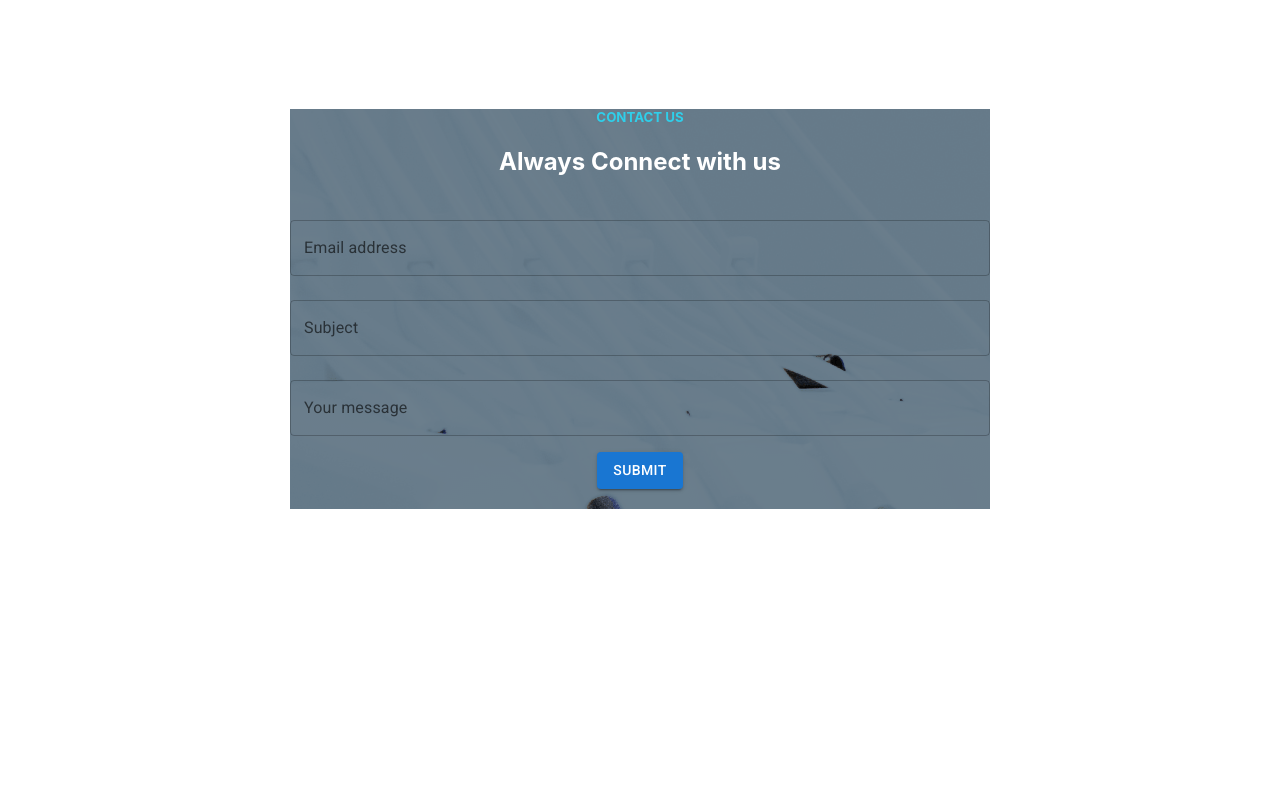
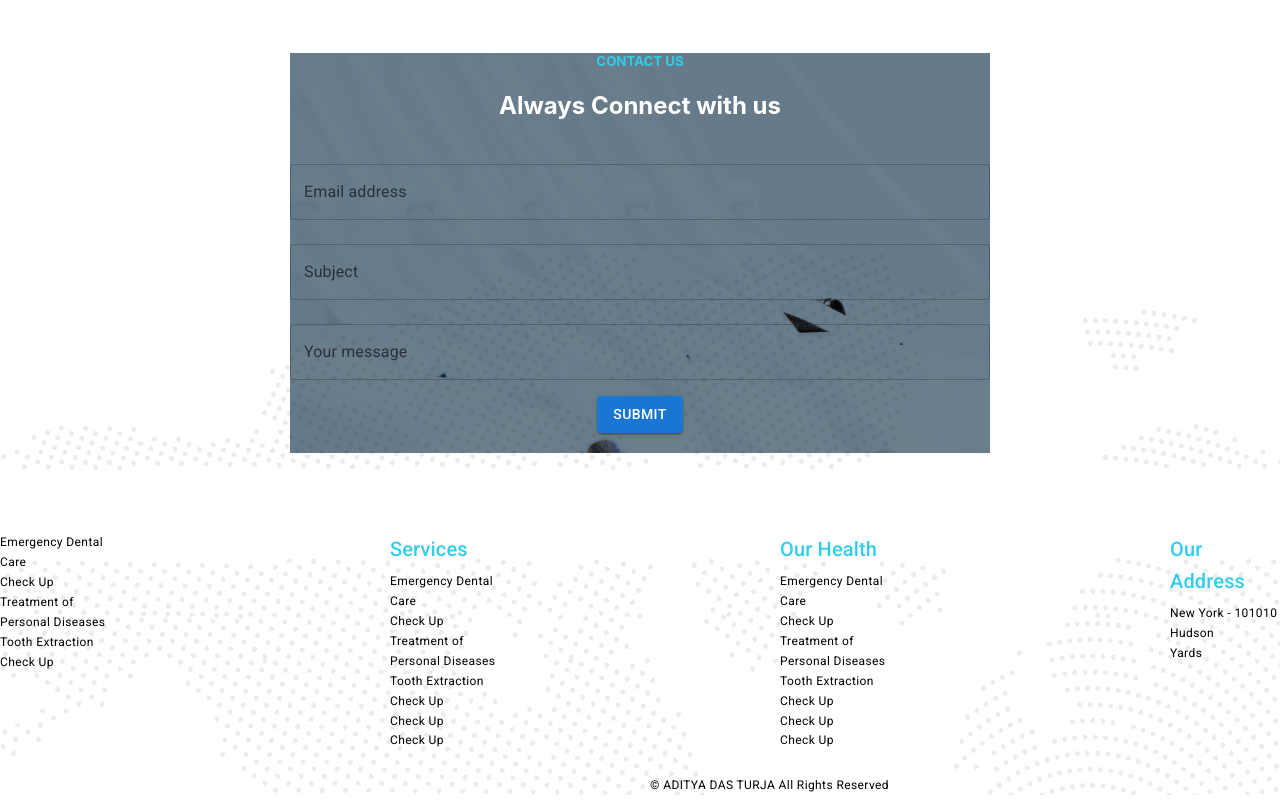
Before and after one commit to aditya19xx/doctors-portal-client, a React (Create React App) app: page / in a window 1280 px wide. Shown: the part 2651-3451 px from the top of the page. Before the commit the page ends 3160 px from the top, so only its background shows below. Built offline with nearby package versions, Linux system fonts and the light colour scheme.

Commit message:
footer added

```diff
--- a/public/index.html
+++ b/public/index.html
@@ -28,6 +28,7 @@
       rel="stylesheet"
       href="https://fonts.googleapis.com/css?family=Roboto:300,400,500,700&display=swap"
     />
+    <script src="https://kit.fontawesome.com/a1e18d32c6.js" crossorigin="anonymous"></script>
     <title>Doctors Portal</title>
   </head>
   <body>
--- a/src/Pages/Home/Feature/Feature.js
+++ b/src/Pages/Home/Feature/Feature.js
@@ -12,7 +12,7 @@ const Feature = () => {
         <Grid item md={6} xs={12}>
           <img style={{ width: 400 }} src={img} />
         </Grid>
-        <Grid sx={{ marginTop: 10}} item md={6} xs={12}>
+        <Grid sx={{ marginTop: 3}} item md={6} xs={12}>
             <Typography sx={{ marginTop:5,textAlign: 'left'}} variant="h3">
                 Exceptional Dental
                 <br/>Care,on Your Terms
--- /dev/null
+++ b/src/Pages/Home/Footer/Footer.js
@@ -0,0 +1,59 @@
+import React from 'react';
+import Box from '@mui/material/Box';
+import Grid from '@mui/material/Grid';
+import Typography from '@mui/material/Typography';
+import bg from "../../../images/footer-bg.png";
+
+<script src="https://kit.fontawesome.com/a1e18d32c6.js" crossorigin="anonymous"></script>
+
+const footerBg = {
+    background: ` url(${bg})`,
+    backgroundBlendMode: "darken, luminosity",
+  };
+
+
+const Footer = () => {
+    return (
+        <Box style={footerBg} sx={{ flexGrow: 1, mt:10 }}>
+      <Grid container spacing={35}>
+        <Grid item xs={12} sm={12} md={3}>
+        <Typography style={{textAlign: 'left'}} variant="caption" display="block" gutterBottom>
+        Emergency Dental Care <br/> Check Up <br/>
+        Treatment of Personal Diseases <br/> Tooth Extraction <br/> Check Up
+      </Typography>
+        </Grid>
+        <Grid item  xs={12} sm={12} md={3}>
+        <Typography style={{textAlign: 'left', color: "rgba(47, 207, 234)"}} variant="h6" display="block" gutterBottom>
+        Services
+      </Typography>
+      <Typography style={{textAlign: 'left'}} variant="caption" display="block" gutterBottom>
+      Emergency Dental Care <br/> Check Up <br/>
+        Treatment of Personal Diseases <br/> Tooth Extraction <br/> Check Up <br/> Check Up<br/> Check Up
+      </Typography>
+        </Grid>
+        <Grid item xs={12} sm={12} md={3}>
+        <Typography style={{textAlign: 'left', color: "rgba(47, 207, 234)"}} variant="h6" display="block" gutterBottom>
+        Our Health
+      </Typography>
+      <Typography style={{textAlign: 'left'}} variant="caption" display="block" gutterBottom>
+      Emergency Dental Care <br/> Check Up <br/>
+        Treatment of Personal Diseases <br/> Tooth Extraction <br/> Check Up <br/> Check Up<br/> Check Up
+      </Typography>
+        </Grid>
+        <Grid item  xs={12} sm={12} md={3}>
+        <Typography style={{textAlign: 'left', color: "rgba(47, 207, 234)"}} variant="h6" display="block" gutterBottom>
+        Our Address
+      </Typography>
+      <Typography style={{textAlign: 'left'}} variant="caption" display="block" gutterBottom>
+      New York - 101010 Hudson <br/> Yards
+      </Typography>
+        </Grid>
+      </Grid>
+      <Typography style={{textAlign: 'left', marginLeft: 650, marginTop:20}} variant="caption" display="block" gutterBottom>
+      &copy; ADITYA DAS TURJA All Rights Reserved
+      </Typography>
+    </Box>
+    );
+};
+
+export default Footer;
--- a/src/Pages/Home/Home/Home.js
+++ b/src/Pages/Home/Home/Home.js
@@ -3,6 +3,7 @@ import Navigation from '../../Shared/Navigation/Navigation';
 import AppointmentBanner from '../AppointmentBanner/AppointmentBanner';
 import Banner from '../Banner/Banner';
 import Feature from '../Feature/Feature';
+import Footer from '../Footer/Footer';
 import Services from '../Services/Services';
 import Testimonial from '../Testimonial/Testimonial';
 import ContactForm from './ContactForm/ContactForm';
@@ -17,6 +18,7 @@ const Home = () => {
             <AppointmentBanner></AppointmentBanner>
             <Testimonial></Testimonial>
             <ContactForm></ContactForm>
+            <Footer></Footer>
         </div>
     );
 };
```
